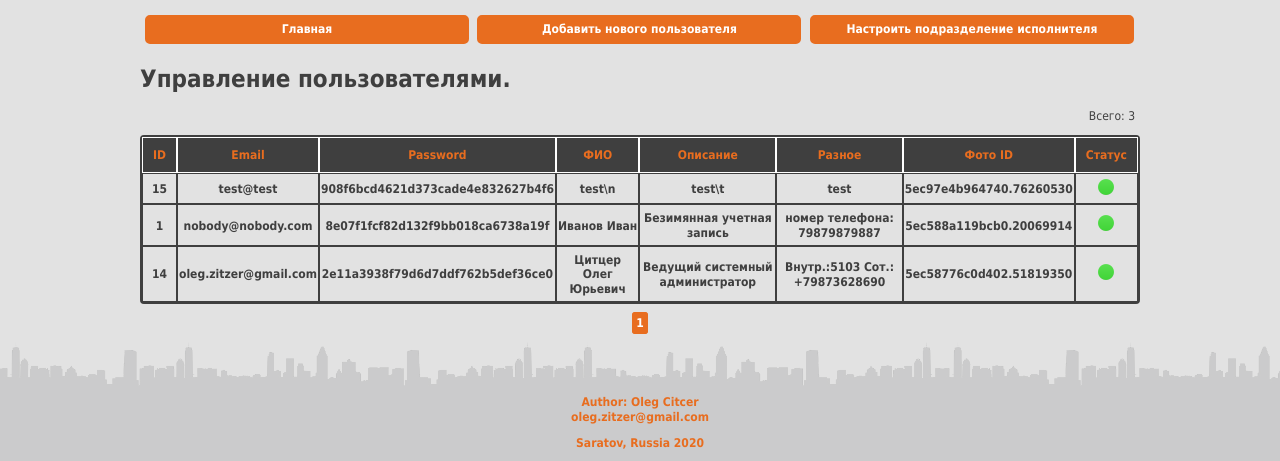
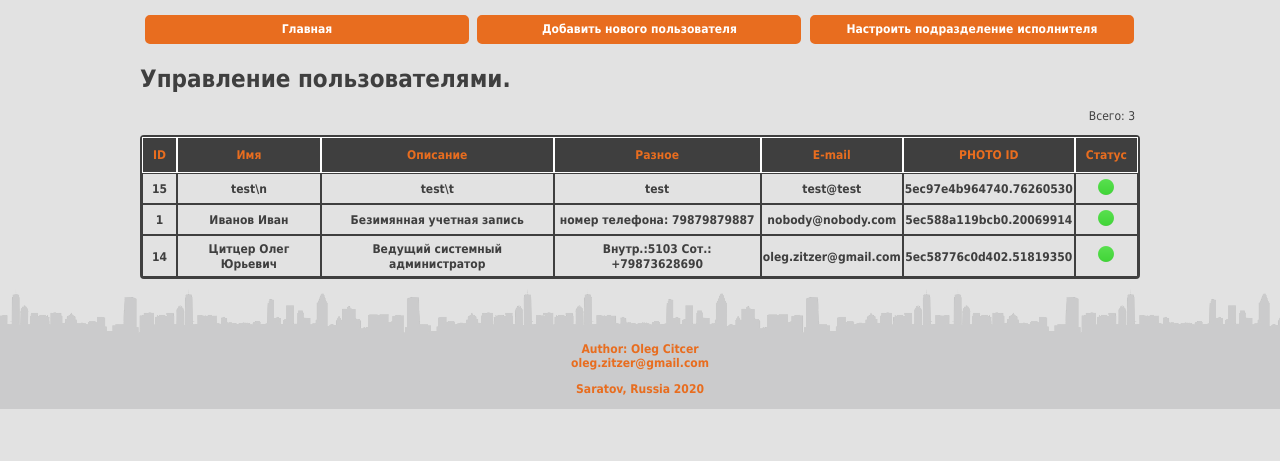
Before and after one commit to olex1984/ServiceDesk, a PHP site: page /servicedesk/admin/user_management.php in a window 1280 px wide. Shown: the part 115-576 px from the top of the page. Run offline with PHP 8.4, Linux system fonts and the light colour scheme; a user stored in the database is signed in; data comes from the database, SQL or seed files in the repository.

Commit message:
linux based

```diff
--- a/admin/auth.php
+++ b/admin/auth.php
@@ -56,7 +56,7 @@ if( isset($_POST['sub_enter'])  ){
                 Вход:<br>
                 <p><input type="text" name="login" placeholder = "Логин(email)"/></p>
                 <p><input type="password" name="password" placeholder = "Пароль"/></p>
-                <input type="submit" name="sub_enter" value = "Enter" />
+                <input type="submit" name="sub_enter" value = "Войти" />
             </form>
         </div>
 
--- a/admin/inc/config.php
+++ b/admin/inc/config.php
@@ -8,9 +8,10 @@ define("SERVER","localhost");
 define("DB","servicedesk");
 define("DB_USER","sdUser");
 define("DB_PASS","\$dU\$er");
-define("USERS_ON_PAGE",5);
+define("USERS_ON_PAGE",10);
 //================================================================== PHOTO - LOGO
-define("USER_PHOTO_PATH","C:/xampp/htdocs/servicedesk/photo/");
+define("USER_PHOTO_PATH_ADMIN","../photo/");
+define("USER_PHOTO_PATH","photo/");
 define("PHOTOID","1");
 define("FILL_COLOR", "e86d1f");
 define("LOGO",USER_PHOTO_PATH."logo_square.jpg");
--- a/admin/inc/lib.php
+++ b/admin/inc/lib.php
@@ -52,9 +52,9 @@ function setDataInToTable($dbh, $table, $data)
                 $a[$i] = "?";
             }
             $pseudo = implode(",",$a);
-            $critery = implode(",",$data);
-            $critery = $dbh->quote($critery);
-            $stmt = $dbh->prepare("INSERT INTO " . $table . " values ('', ". $pseudo .")"); // довести до конца просчет ? в зависимости сколько данных в массиве
+            /* $critery = implode(",",$data);
+            $critery = $dbh->quote($critery); */
+            $stmt = $dbh->prepare("INSERT INTO " . $table . " values (NULL, ". $pseudo .")"); // довести до конца просчет ? в зависимости сколько данных в массиве
             $stmt->execute($safe_data);
             //$info = $stmt->errorInfo();
             return "Успешно.";
@@ -221,7 +221,8 @@ function uploadUserPhoto(){
         {
             $uniqid = getUniqId();
             $file = $_FILES;
-            $uploadfile = USER_PHOTO_PATH . $uniqid . ".jpg";//basename($file['user_photo']['name']);
+            /* $uploadfile = USER_PHOTO_PATH . $uniqid . ".jpg"; */      //basename($file['user_photo']['name']);
+            $uploadfile = USER_PHOTO_PATH_ADMIN . $uniqid . ".jpg";
             if (move_uploaded_file($file['user_photo']['tmp_name'], $uploadfile)) {
                 return $uniqid;
                 } else {
--- a/admin/user_management.php
+++ b/admin/user_management.php
@@ -15,6 +15,7 @@ if(!isset($_SESSION['authenticated']) or (!$_SESSION['authenticated']))
 //================ USERS OPERATIONS ======================
 if((!isset($_POST['user_action'])) and (!isset($_GET['action']))){ //ОТОБРАЖЕНИЕ СТАРОВОЙ СТРАНИЦЫ (ТУПО НИЧЕГО НЕ ВВЕДЕНО)
     $page = 1;
+    $outline = "";
     if(isset($_GET['page']))
       $page = (integer)$_GET['page'];
     $stmt = getDataFromTable($dbh,"SELECT COUNT(*) AS num FROM users");
@@ -23,14 +24,16 @@ if((!isset($_POST['user_action'])) and (!isset($_GET['action']))){ //ОТОБР
     $count_pages = ceil($user_count / USERS_ON_PAGE);
     $offset = (integer)($page - 1);
     $offset = $offset * USERS_ON_PAGE;
-    $raw_data = getDataFromTable($dbh,"SELECT * FROM users ORDER BY name LIMIT {$offset},".USERS_ON_PAGE);
-    $outline = "<p style='text-align:right; padding-right:5px;'>Всего: ".$user_count."</p>";
+    $raw_data = getDataFromTable($dbh,"SELECT id,name,description,note,email,photo_id,status FROM users ORDER BY name LIMIT {$offset},".USERS_ON_PAGE);
+    //$raw_data = getDataFromTable($dbh,"SELECT * FROM users ORDER BY name LIMIT {$offset},".USERS_ON_PAGE);
+    $outline .= "<p style='text-align:right; padding-right:5px;'>Всего: ".$user_count."</p>";
     $outline .= " <table><tr>
-            <th>ID</th><th>Email</th><th>Password</th><th>ФИО</th><th>Описание</th><th>Разное</th><th>Фото ID</th><th>Статус</th>
+            <th>ID</th><th>Имя</th><th>Описание</th><th>Разное</th><th>E-mail</th><th>PHOTO ID</th><th>Статус</th>
         </tr>";
     $outline .= drawUsersTable($raw_data);
     $outline .= "</table>";
     //=================================== ВЫВОД СТРАНИЦ с пользователями =============================
+    if($count_pages > 1){
       $outline .= "<p style='text-align:center;'>";
       for($i=1; $i <= $count_pages; $i++){
         if($i == $page)
@@ -41,6 +44,7 @@ if((!isset($_POST['user_action'])) and (!isset($_GET['action']))){ //ОТОБР
           $outline .= " ";
       }
       $outline .= "</p>";
+    }
 }
 //================================== ДЕЙСТВИЯ С УЧЕТКАМИ ПОЛЬЗОВАТЕЛЕЙ ==================================
 if(isset($_POST['user_action']) and $_POST['user_action'] == "Сохранить") //ДОБАВЛЕНИЕ ПОЛЬЗОВАТЕЛЯ
```
Also changed, not shown: photo/5ed007b4969f90.61649377.jpg (added), photo/5ed013155d01b6.75734999.jpg (added), photo/5ed0138cefdf57.72102357.jpg (added), photo/5ed01747c28da4.62986626.jpg (added), photo/5ed01750ac9129.81220896.jpg (added). Lines whose indentation alone changed are shown as unchanged.
